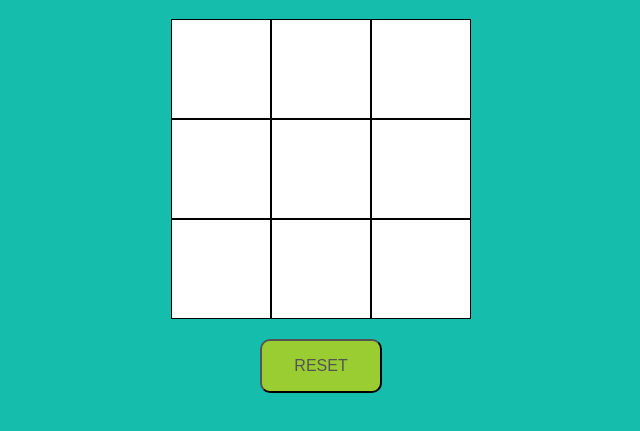
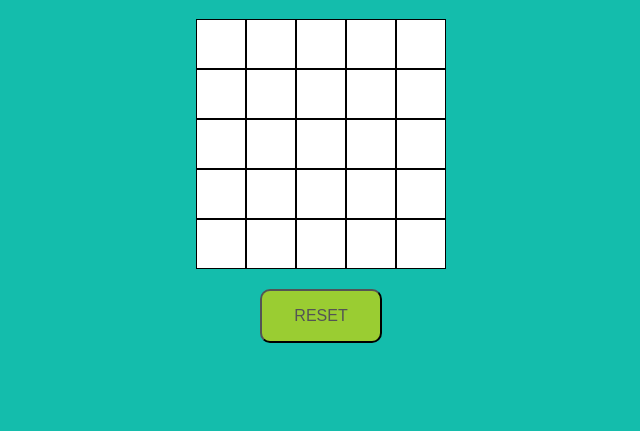
Before and after one commit to Leonid-A/TicTacToe-ReactJS, a React app: page / in a window 1280 px wide. Shown: the part 61-492 px from the top of the page, without its empty margins (319-959 px from the left). Built offline with nearby package versions, Linux system fonts and the light colour scheme.

Commit message:
n squares

```diff
--- /dev/null
+++ b/src/checkWin.js
@@ -0,0 +1,42 @@
+export function checkWinner(i, squares, n){
+    const {value, x, y} = squares[i];
+    const length = squares.length;
+    let hor = 1;
+    let vert = 1;
+    let diagR = 1;
+    let diagL = 1;
+    let winner = null;
+
+    let clickCount = 0;
+
+    for (let j = 0; j < length; j++){
+        const current = squares[j];
+        if (current.value){
+            clickCount++;
+        }
+
+        if ( j === i || current.value !== value){
+            continue;
+        }
+
+        if (current.x === x){
+            vert++;
+        }
+        if (current.y === y){
+            hor++;
+        }
+        if (current.x === current.y && x === y){
+            diagL++;
+        }
+        if (current.x + current.y === n-1 && x + y === n-1){
+            diagL++;
+        }
+    }
+
+    if ( vert === n || hor === n || diagL === n || diagR === n){
+        winner = value;
+    } else if (clickCount === Math.pow(n,2)){
+        winner = "No one"
+    }
+    return winner;
+}
--- a/src/index.css
+++ b/src/index.css
@@ -14,8 +14,8 @@ h1{
 }
 
 .game-block{
-    width: 300px;
-    height: 300px;
+    /* width: 300px;
+    height: 300px; */
     display:flex;
     flex-wrap: wrap;
     cursor: pointer;
@@ -24,13 +24,12 @@ h1{
 
 .item{
     background-color:white;
-    width: 100px;
-    height: 100px;
+    width: 50px;
+    height: 50px;
     border:1px solid black;
-    display:flex;
     justify-content: center;
     align-items: center;
-    font-size: 80px;
+    font-size: 40px;
     color:black;
 }
 
--- a/src/index.js
+++ b/src/index.js
@@ -1,6 +1,8 @@
 import React from 'react';
 import ReactDOM from 'react-dom';
 import './index.css';
+import {checkWinner} from "./checkWin.js"
+
 
 function Square(props){
     return (
@@ -11,29 +13,39 @@ function Square(props){
 }
 
 class Board extends React.Component{
+    n = 5;
+    squares = [];
+    fillInfo = () => {
+        for (let b = 0; b < this.n; b++) {
+            for (let a=0; a< this.n; a++){
+                const square = {x: a, y: b, value: null}
+                this.squares.push(square)
+            };
+        }
+    };
 
     constructor(props){
         super(props);
+        this.fillInfo();
         this.state = {
-            squares: Array(9).fill({x: null, y: null, value: null }),
+            squares: this.squares.slice(),
             xIsNext: true,
             status: null
         };
     }
 
-    handleClick(i,x,y){
+    handleClick(i){
         if (this.state.squares[i].value || this.state.status){
             return;
         }
 
         const squares = this.state.squares.slice();
         squares[i]= {
-            x,
-            y,
+            x: this.state.squares[i].x,
+            y: this.state.squares[i].y,
             value: this.state.xIsNext ? "X" : "O"
         };
-        const winner = checkWinner(i, squares)
-
+        const winner = checkWinner(i, squares, this.n)
         this.setState({
             squares,
             xIsNext: !this.state.xIsNext,
@@ -42,36 +54,33 @@ class Board extends React.Component{
     }
 
     resetGame(){
-        this.setState({
-            squares: Array(9).fill({x: null, y: null, value: null }),
+        this.setState( {
+            squares: this.squares,
             xIsNext: true,
             status: null
-        })
+        });
     }
 
-    renderSquare(i, x, y){
+    renderSquare(i){
         return <Square
-                    data-x={x}
-                    data-y={y}
+                    key = {i}
+                    data-x={this.state.squares[i].x}
+                    data-y={this.state.squares[i].y}
                     value={this.state.squares[i].value}
-                    onClick={() => this.handleClick(i,x,y)}
+                    onClick={() => this.handleClick(i)}
                 />
     }
 
     render(){
+        const style = {
+            width: (50 * this.n) + "px",
+            height: (50 * this.n) + "px",
+        }
         return(
             <>
                 <h1>Tic Tac Toe Game</h1>
-                <div className="game-block">
-                    {this.renderSquare(0,0,0)}
-                    {this.renderSquare(1,1,0)}
-                    {this.renderSquare(2,2,0)}
-                    {this.renderSquare(3,0,1)}
-                    {this.renderSquare(4,1,1)}
-                    {this.renderSquare(5,2,1)}
-                    {this.renderSquare(6,0,2)}
-                    {this.renderSquare(7,1,2)}
-                    {this.renderSquare(8,2,2)}
+                <div style = {style} className="game-block">
+                    {this.state.squares.map((item, index) => this.renderSquare(index))}
                 </div>
                 <div className="center">
                     <button id="reset" onClick={() => this.resetGame()}>RESET</button>
@@ -82,49 +91,6 @@ class Board extends React.Component{
     }
 }
 
-function checkWinner(i, squares){
-    const {value, x, y} = squares[i];
-    const length = squares.length;
-    let hor = 1;
-    let vert = 1;
-    let diagR = 1;
-    let diagL = 1;
-    let winner = null;
-    const winCount = 3;
-    let clickCount = 0;
-
-    for (let j = 0; j < length; j++){
-        const current = squares[j];
-        if (current.value){
-            clickCount++;
-        }
-
-        if ( j === i || current.value !== value){
-            continue;
-        }
-
-        if (current.x === x){
-            vert++;
-        }
-        if (current.y === y){
-            hor++;
-        }
-        if (current.x === current.y && x === y){
-            diagL++;
-        }
-        if (current.x + current.y === 2 && x + y === 2){
-            diagL++;
-        }
-    }
-
-    if ( vert === winCount || hor === winCount || diagL === winCount || diagR === winCount){
-        winner = value;
-    } else if (clickCount === 9){
-        winner = "No one"
-    }
-    return winner;
-}
-
 ReactDOM.render(
     <Board />,
     document.getElementById('root')
```
Also changed, not shown: 1 other file.
